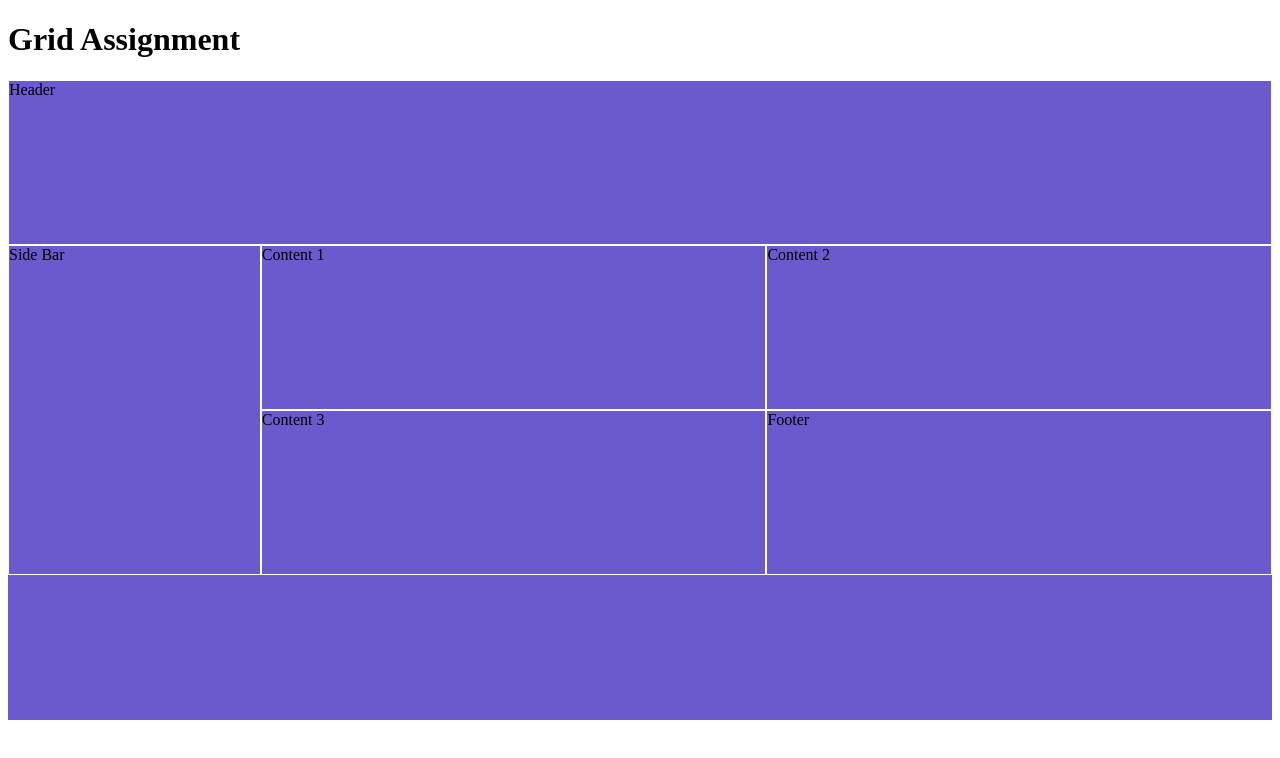
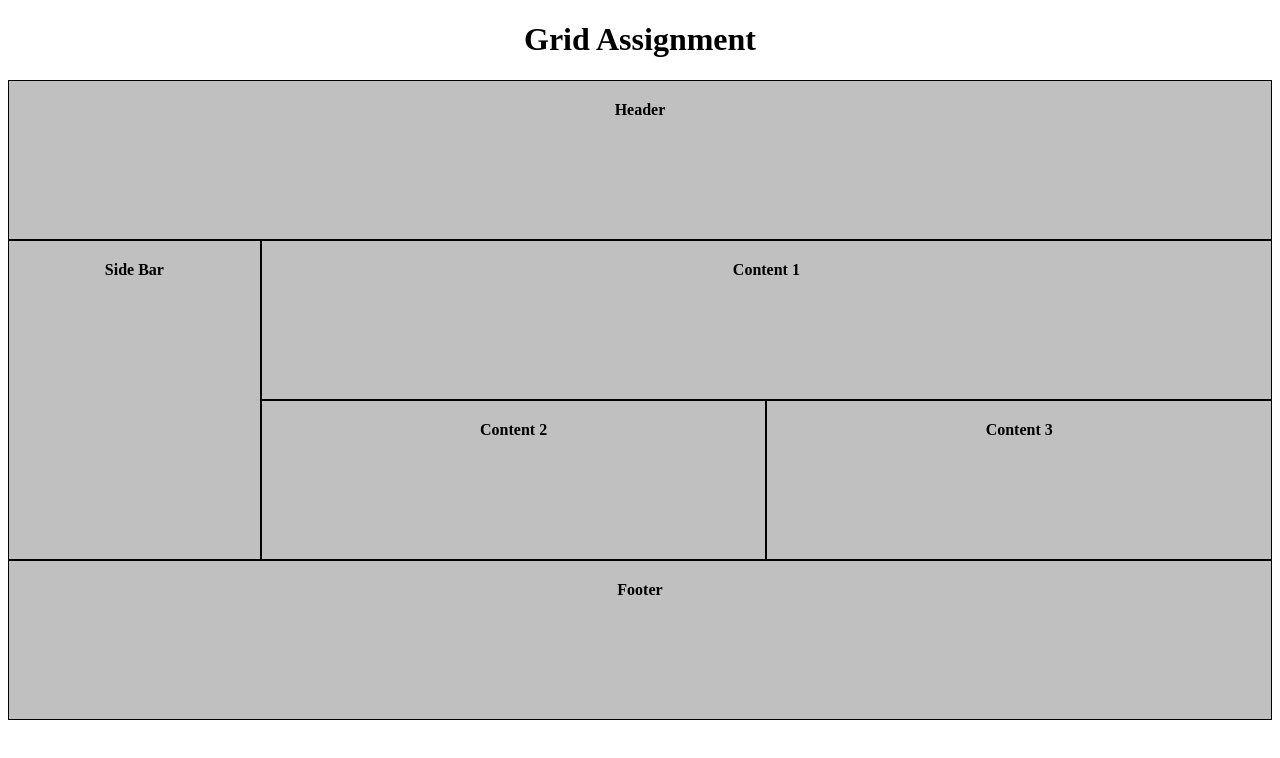
Before and after one commit to aribatariq231/Grid-css, a plain HTML site: page index1.html in a window 1280 px wide. Drawn offline with Linux system fonts and the light colour scheme.

Commit message:
Grid-Layout

```diff
--- a/style.css
+++ b/style.css
@@ -8,6 +8,7 @@
 }
 .border{
     border: 1px solid black;
+    text-align: center;
 }
 .header{
     grid-column-start: 1;
--- a/style1.css
+++ b/style1.css
@@ -1,13 +1,19 @@
+h1{
+    text-align: center;
+}
 .container{
     width: 100%;
     height: 80vh;
-    background-color: slateblue;
+    background-color: silver;
     display: grid;
     grid-template-columns: 20% 40% 40%;
     grid-template-rows: auto auto auto auto;
 }
 .border{
-    border: 1px solid white;
+    border: 1px solid black;
+    text-align: center;
+    padding: 20px;
+    font-weight: bold;
 }
 .header{
     grid-column-start: 1;
@@ -17,3 +23,12 @@
     grid-row-start: 2;
     grid-row-end: 4;
 }
+.cont1{
+    grid-column-start: 2;
+    grid-column-end: 4;
+}
+.footer{
+    grid-column-start: 1;
+    grid-column-end: 4;
+
+}
```
